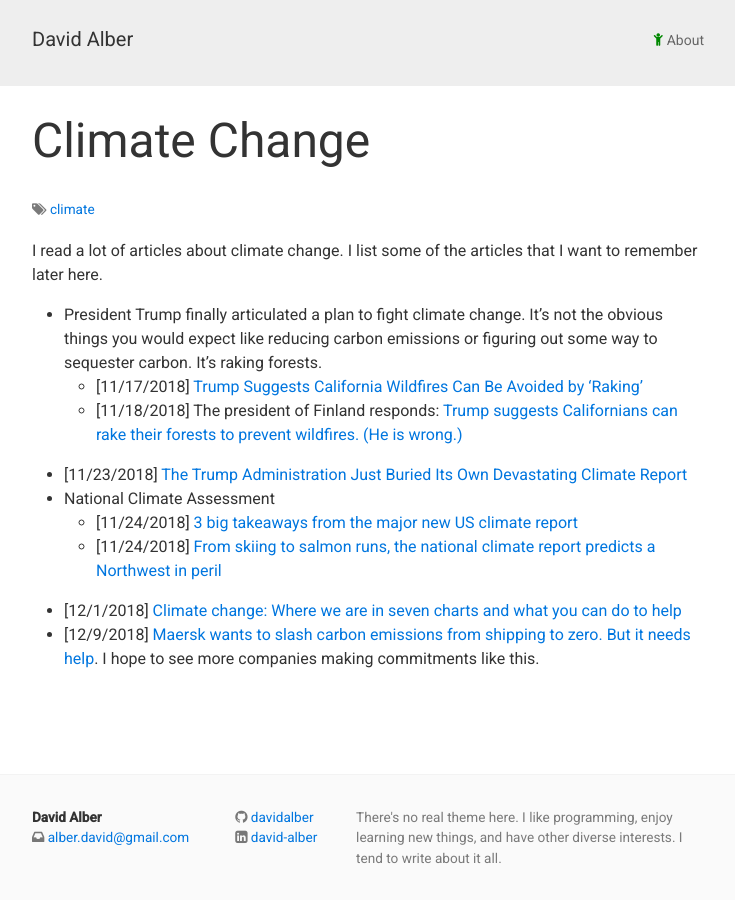
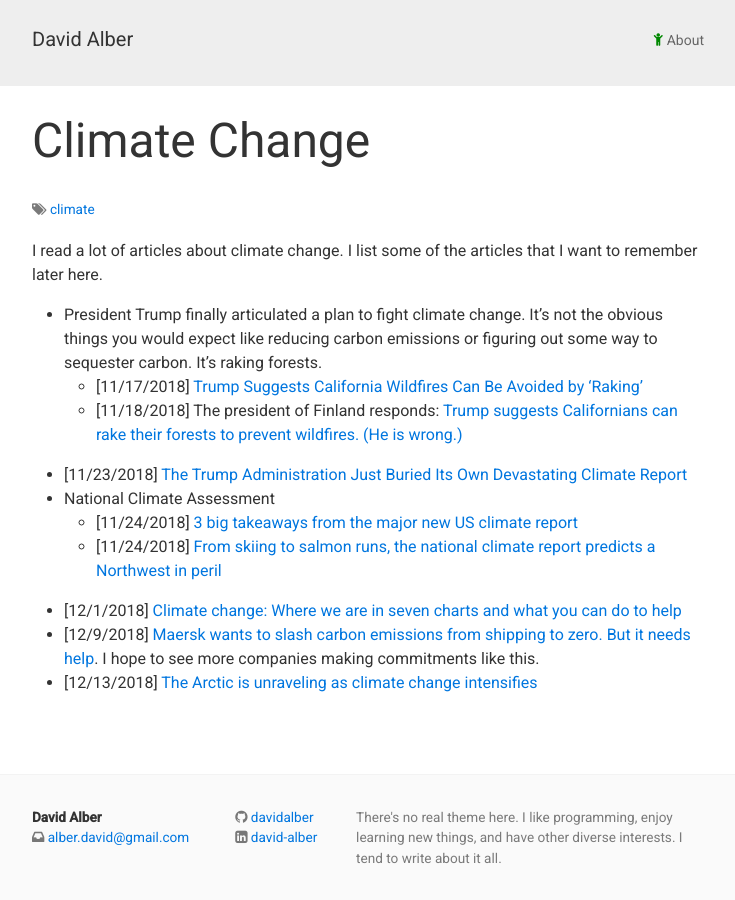
Before and after one commit to davidalber/davidalber.github.io, a Jekyll site: the page built from climate-change.md, in a window 1280 px wide. Shown: the whole page, without its empty margins (272-1007 px from the left). Built offline with Jekyll 4.4.1, drawn with Linux system fonts in a browser that asks for light colours.

Commit message:
Add post

```diff
--- a/climate-change.md
+++ b/climate-change.md
@@ -29,3 +29,4 @@ articles that I want to remember later here.
     peril](https://www.seattletimes.com/seattle-news/environment/national-climate-assessment-paints-grim-picture-for-northwest/)
 - [12/1/2018] [Climate change: Where we are in seven charts and what you can do to help](https://www.bbc.com/news/science-environment-46384067)
 - [12/9/2018] [Maersk wants to slash carbon emissions from shipping to zero. But it needs help](https://www.cnn.com/2018/12/05/business/maersk-carbon-emissions-shipping/index.html). I hope to see more companies making commitments like this.
+- [12/13/2018] [The Arctic is unraveling as climate change intensifies](https://www.axios.com/the-arctic-is-unraveling-global-warming-sea-ice-melt-0a0467a2-ad82-4741-8bbe-9e2072b71efc.html)
```
